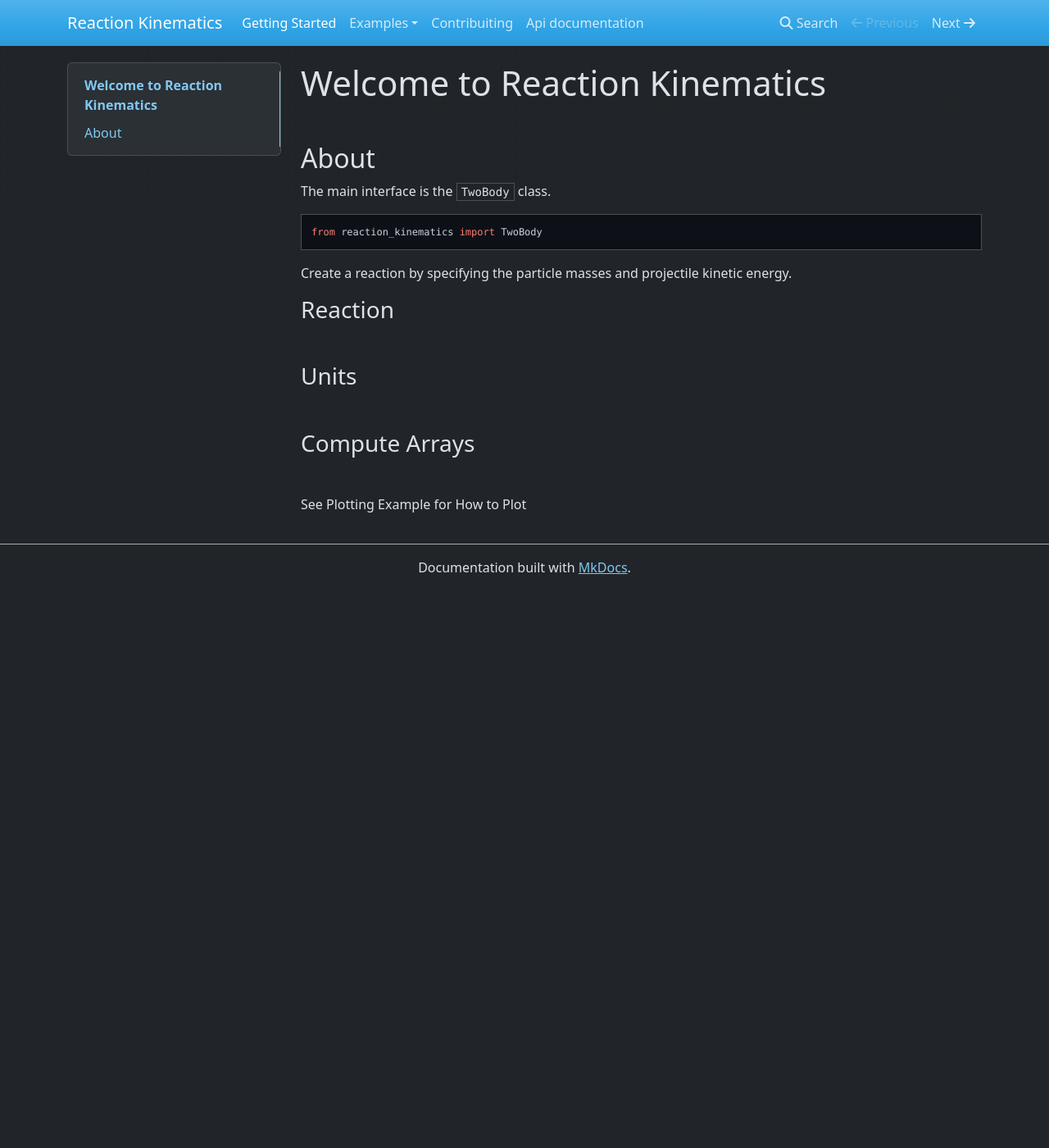
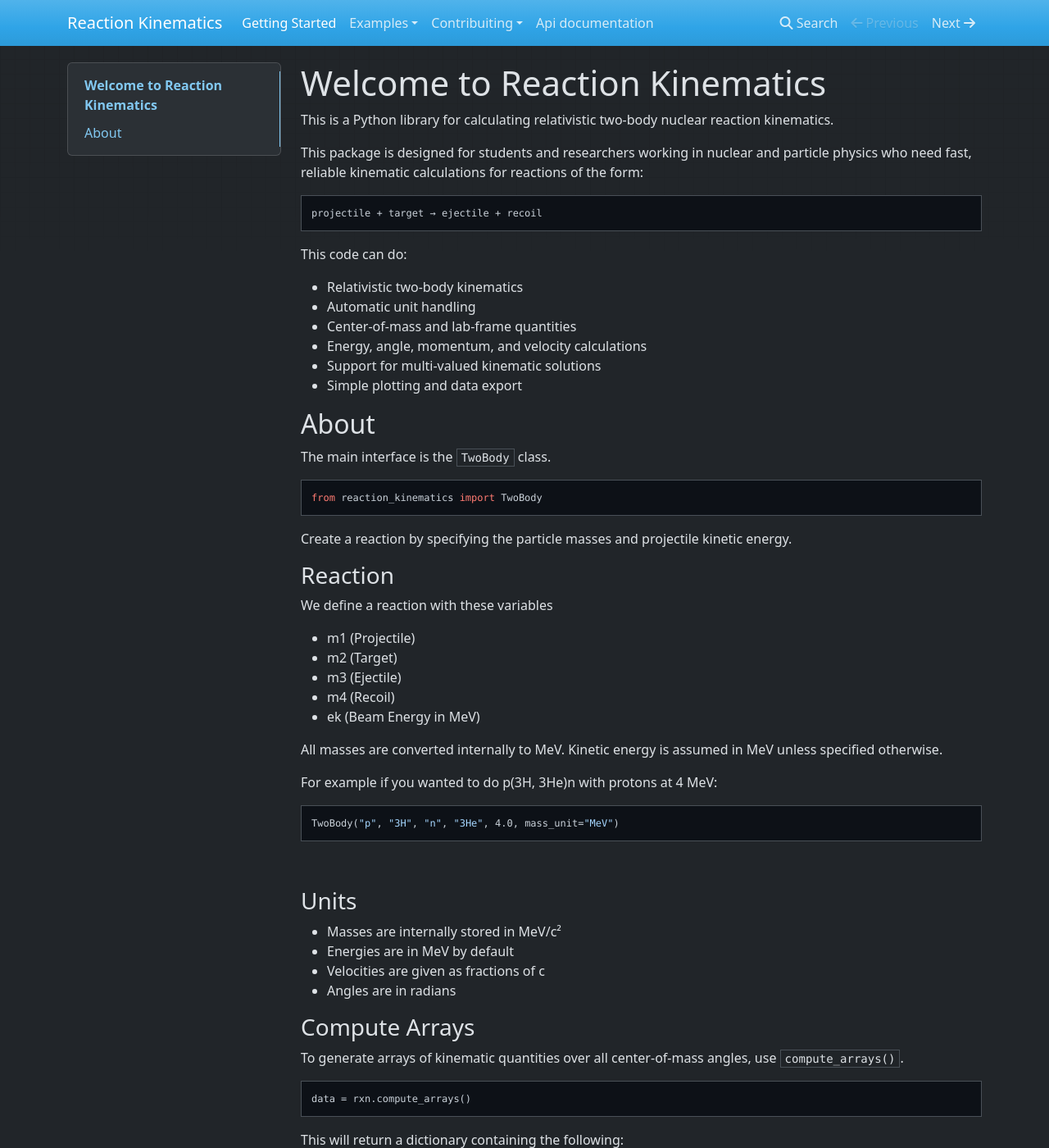
Before and after one commit to det-lab/reaction-kinematics, an MkDocs documentation site: the page built from docs/index.md, in a window 1280 px wide and 1400 px high. Shown: the whole window at 82% size. Built offline with MkDocs 1.6.1, drawn with Linux system fonts in a browser that asks for light colours; nearby versions of some CDN libraries; some of the changed text lies outside the part shown.

````diff
--- a/docs/index.md
+++ b/docs/index.md
@@ -1,4 +1,20 @@
 # Welcome to Reaction Kinematics
+This is a Python library for calculating relativistic two-body nuclear reaction kinematics.
+
+This package is designed for students and researchers working in nuclear and particle physics who need fast, reliable kinematic calculations for reactions of the form:
+
+```
+projectile + target → ejectile + recoil
+```
+
+This code can do:
+
+ * Relativistic two-body kinematics
+ * Automatic unit handling
+ * Center-of-mass and lab-frame quantities
+ * Energy, angle, momentum, and velocity calculations
+ * Support for multi-valued kinematic solutions
+ * Simple plotting and data export
 <br>
 
 ## About
@@ -11,13 +27,49 @@ from reaction_kinematics import TwoBody
 Create a reaction by specifying the particle masses and projectile kinetic energy.
 
 ### Reaction
+We define a reaction with these variables
 
+* m1 (Projectile)
+* m2 (Target)
+* m3 (Ejectile)
+* m4 (Recoil)
+* ek (Beam Energy in MeV)
+
+All masses are converted internally to MeV. Kinetic energy is assumed in MeV unless specified otherwise.
+
+For example if you wanted to do p(3H, 3He)n with protons at 4 MeV:
+```
+TwoBody("p", "3H", "n", "3He", 4.0, mass_unit="MeV")
+```
 <br>
 
 ### Units
+
+* Masses are internally stored in MeV/c²
+* Energies are in MeV by default
+* Velocities are given as fractions of c
+* Angles are in radians
 <br>
 
 ### Compute Arrays
+
+
+To generate arrays of kinematic quantities over all center-of-mass angles, use `compute_arrays()`.
+
+```python
+data = rxn.compute_arrays()
+```
+
+This will return a dictionary containing the following:
+
+* `coscm`   : cos(θ_CM)
+* `theta_cm`: CM angle (rad)
+* `theta3`  : Ejectile lab angle (rad)
+* `theta4`  : Recoil lab angle (rad)
+* `e3`      : Ejectile energy (MeV)
+* `e4`      : Recoil energy (MeV)
+* `v3`      : Ejectile velocity (c)
+* `v4`      : Recoil velocity (c)
 <br>
 
-###### See Plotting Example for How to Plot
+###### See [Plotting Example](plotting.md) for How to Plot
--- a/mkdocs.yml
+++ b/mkdocs.yml
@@ -11,5 +11,7 @@ nav:
     - Computing Kinematic Arrays: comupting-kinematic-arrays.md
     - Accessing Induvidual Values: accessing-induvidual-values.md
     - Plotting: plotting.md
-  - Contribuiting: contributing.md
+  - Contribuiting:
+      - Adding to Documentation: contributing.md
+      - Suggestions for Code Updates: updatecode.md
   - Api documentation: apidocs.md
````
Also changed, not shown: README.md (+0 -24 lines), docs/contributing.md (+1 -1 lines), docs/updatecode.md (added, +6 -0 lines).
